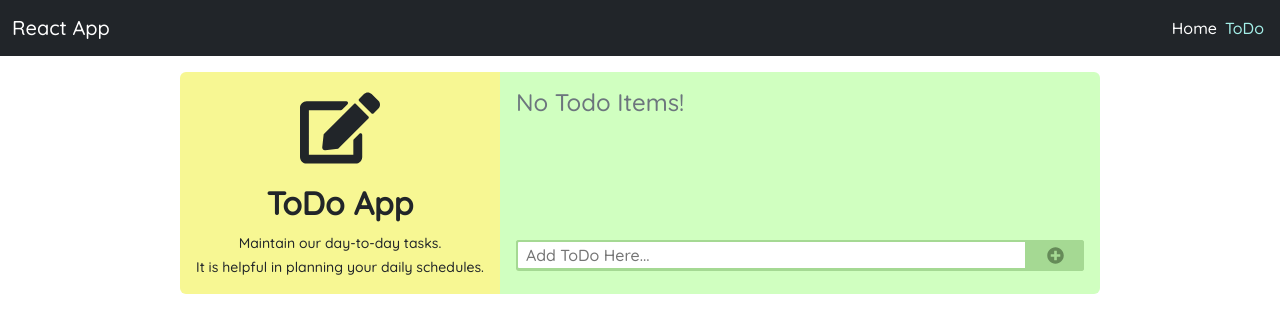
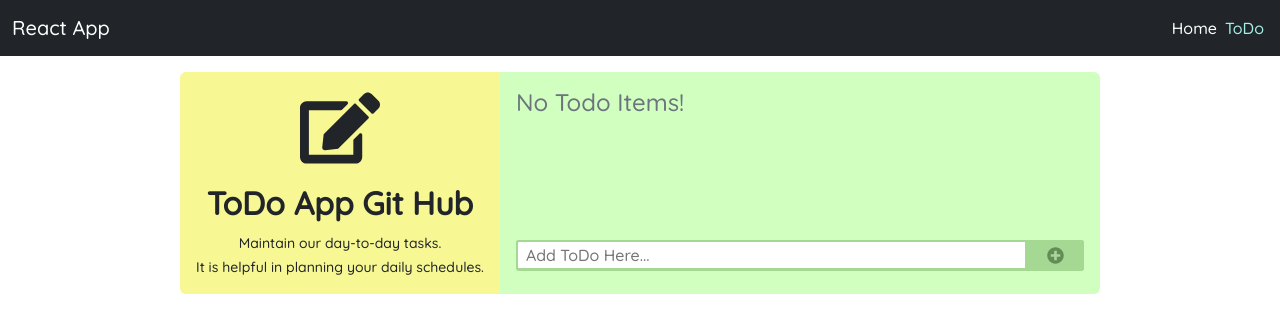
Before and after one commit to KrishnanandaAchar/react_app, a React (Create React App) app: page /todo in a window 1280 px wide. Shown: the top 332 px of the page. Built offline with nearby package versions, Linux system fonts and the light colour scheme.

Commit message:
test git hub linked

```diff
--- a/src/components/ToDo.js
+++ b/src/components/ToDo.js
@@ -25,7 +25,7 @@
         <div className="todo-block my-3 d-flex justify-content-center">
             <div className="todo-title text-center p-3">
                 <FaEdit className="mb-3" />
-                <h2>ToDo App</h2>
+                <h2>ToDo App Git Hub</h2>
                 <small>
                     Maintain our day-to-day tasks. <br /> It is helpful in planning your daily schedules.
                 </small>
```
